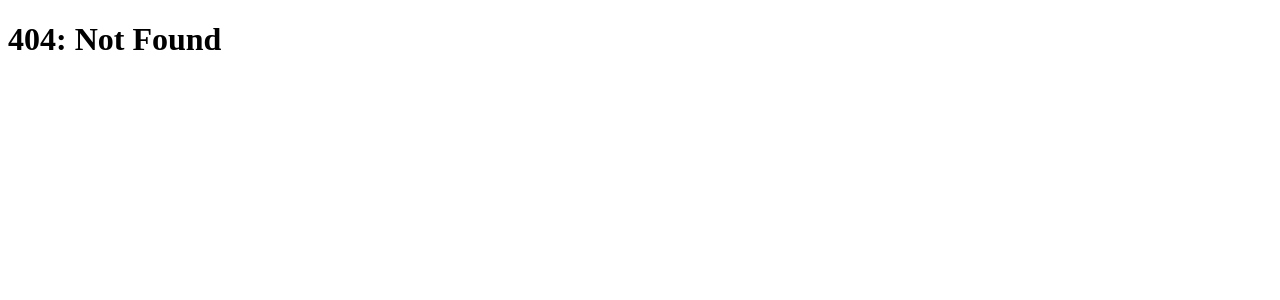
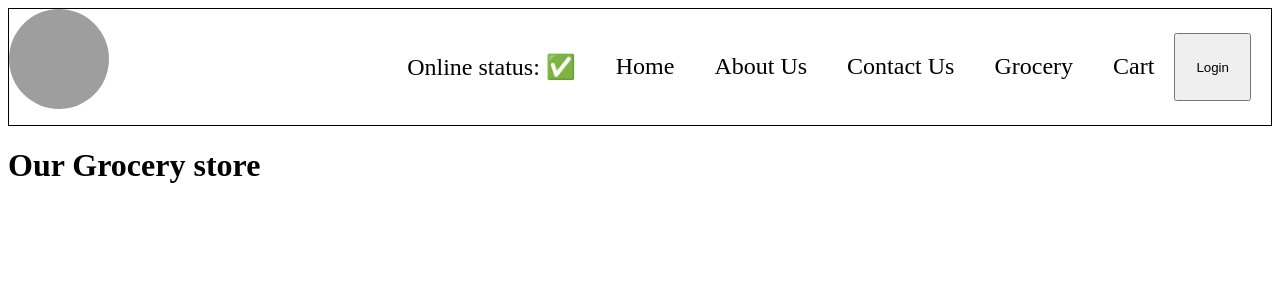
Before and after one commit to sfwnmuhd/react, a React (Vite) app: page /grocery in a window 1280 px wide. Before the commit this address had no page. Shown: the top 300 px of the page. Built offline with nearby package versions, Linux system fonts and the light colour scheme; grey boxes are pictures that could not be loaded.

Commit message:
made app code splitting/lazy loading

```diff
--- a/src/App.js
+++ b/src/App.js
@@ -1,4 +1,4 @@
-import React from "react";
+import React, { lazy, Suspense } from "react";
 import ReactDOM from "react-dom/client";
 import Header from "./components/Header";
 import Body from "./components/Body";
@@ -7,10 +7,11 @@
 import Error from "./components/Error";
 import RestaurantMenu from "./components/RestaurantMenu";
 import { createBrowserRouter, RouterProvider, Outlet } from "react-router";
+// import Grocery from "./components/Grocery";
 
 
 
-
+const Grocery = lazy(()=> import("./components/Grocery"));
 
 const AppLayout = () =>{
     return (
@@ -36,6 +37,10 @@
             },{
                 path: "/contact",
                 element: <Contact/>
+            },
+            {
+                path: "/grocery",
+                element: <Suspense fallback={<h1>Loading..</h1>}><Grocery/></Suspense>
             },{
                 path: "/restaurants/:resId",
                 element: <RestaurantMenu/>
--- /dev/null
+++ b/src/components/Grocery.js
@@ -0,0 +1,9 @@
+
+
+const Grocery = ()=>{
+    return(
+        <h1> Our Grocery store</h1>
+    )
+}
+
+export default Grocery;
--- a/src/components/Header.js
+++ b/src/components/Header.js
@@ -23,6 +23,9 @@
                     <li>
                         <Link to="/contact">Contact Us</Link>
                     </li>
+                    <li>
+                        <Link to="/grocery">Grocery</Link>
+                    </li>
                     <li>Cart</li>
                     <button className="login" onClick={()=>{
                         btnName == "Login" ? setBtnName("Logout") : setBtnName("Login");
```
